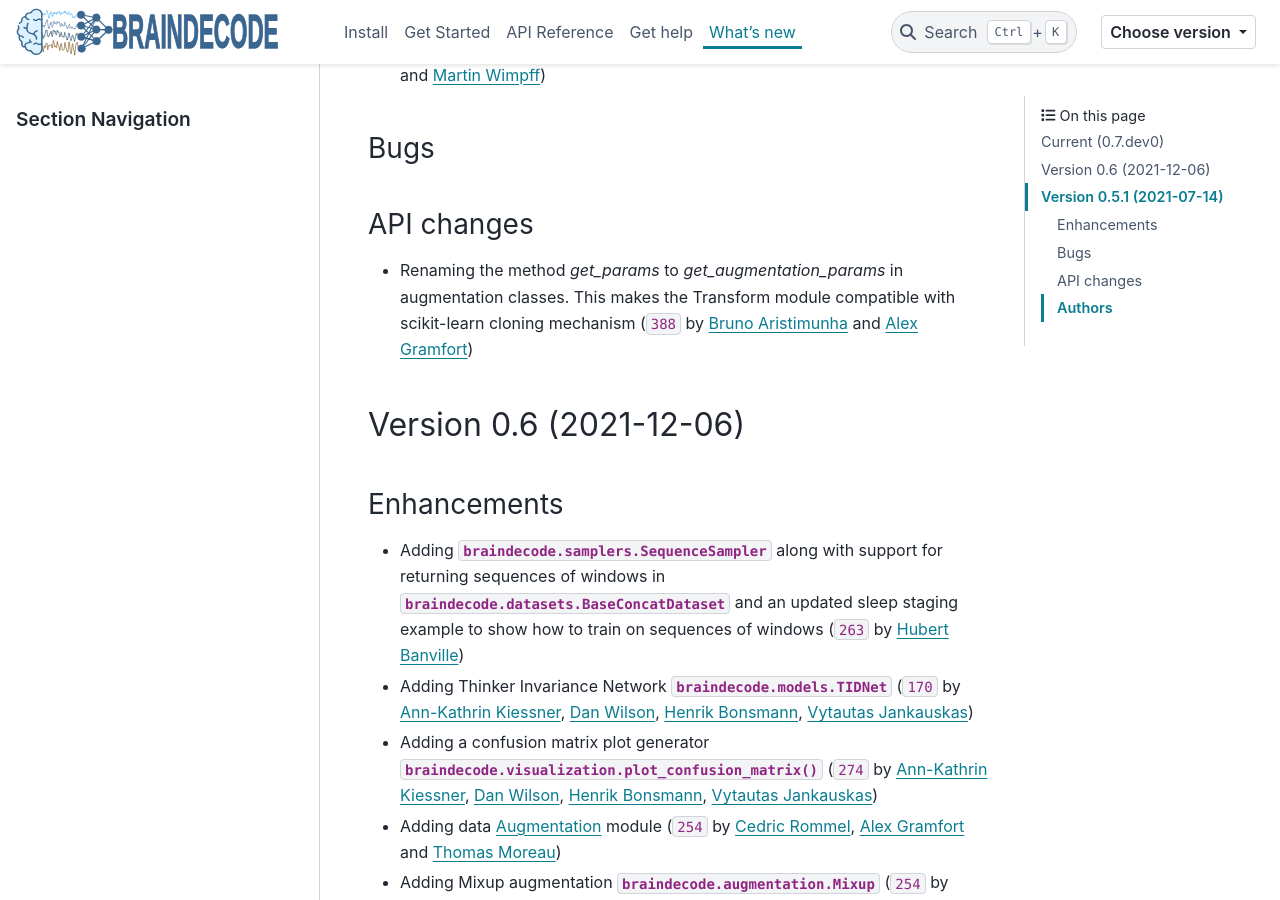
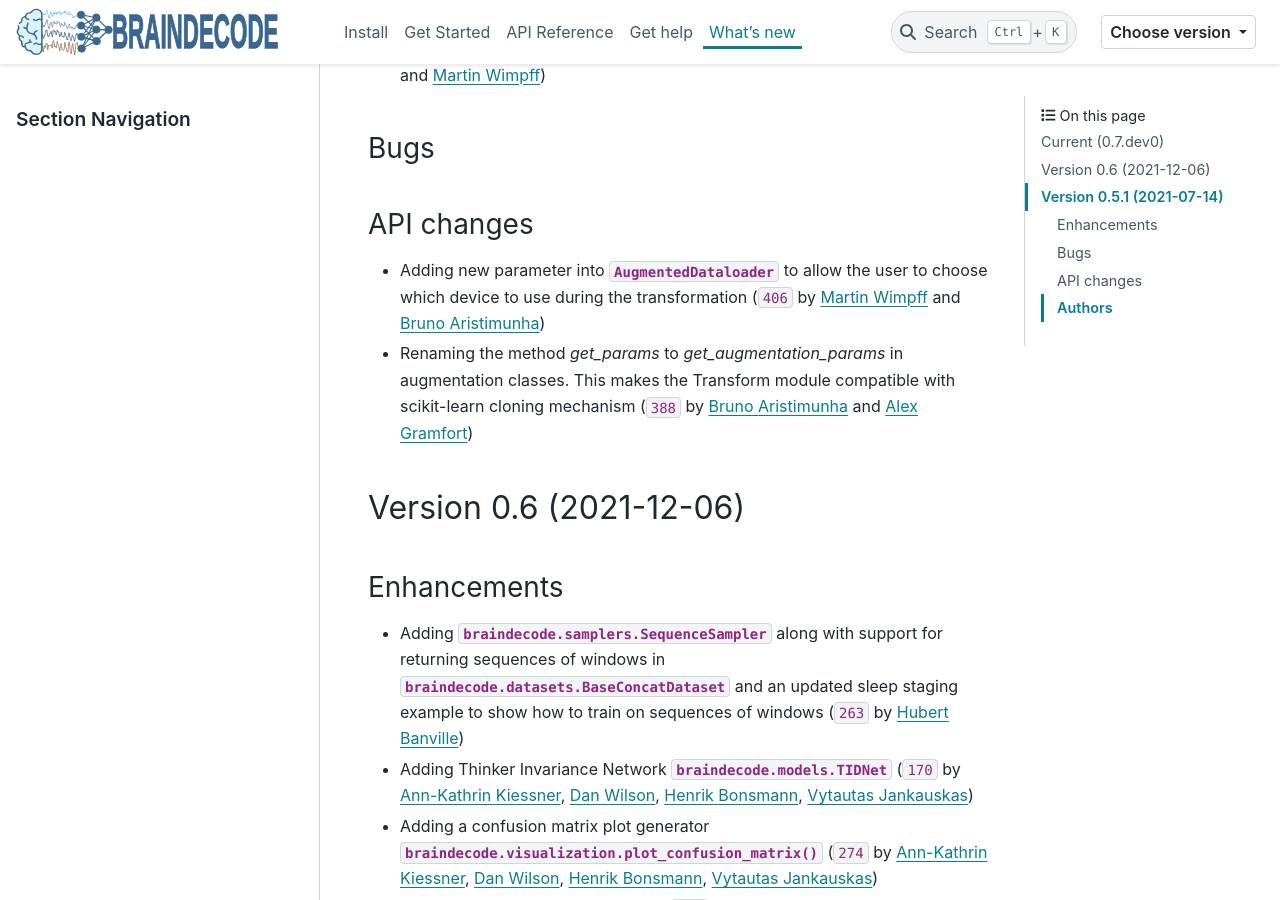
Before and after one commit to braindecode/braindecode, a Sphinx documentation site: the page built from docs/whats_new.rst, in a window 1280 px wide and 900 px high, scrolled down 611 px. Built offline with Sphinx 7.4.7 and the PyData theme 0.15.4, drawn with Linux system fonts in a browser that asks for light colours; pages that are not in the unit, such as notebooks, are missing from menus; cross-references to code outside the pages are shown as plain code.

Commit message:
Updating What's New to reflect the changes.

```diff
--- a/docs/whats_new.rst
+++ b/docs/whats_new.rst
@@ -34,7 +34,7 @@ Bugs
 
 API changes
 ~~~~~~~~~~~
-
+- Adding new parameter into :class:`AugmentedDataloader` to allow the user to choose which device to use during the transformation (:gh:`406` by `Martin Wimpff`_ and `Bruno Aristimunha`_)
 - Renaming the method `get_params` to `get_augmentation_params` in augmentation classes. This makes the Transform module compatible with scikit-learn cloning mechanism (:gh:`388` by `Bruno Aristimunha`_ and `Alex Gramfort`_)
 
 .. _changes_0_6_0:
```
